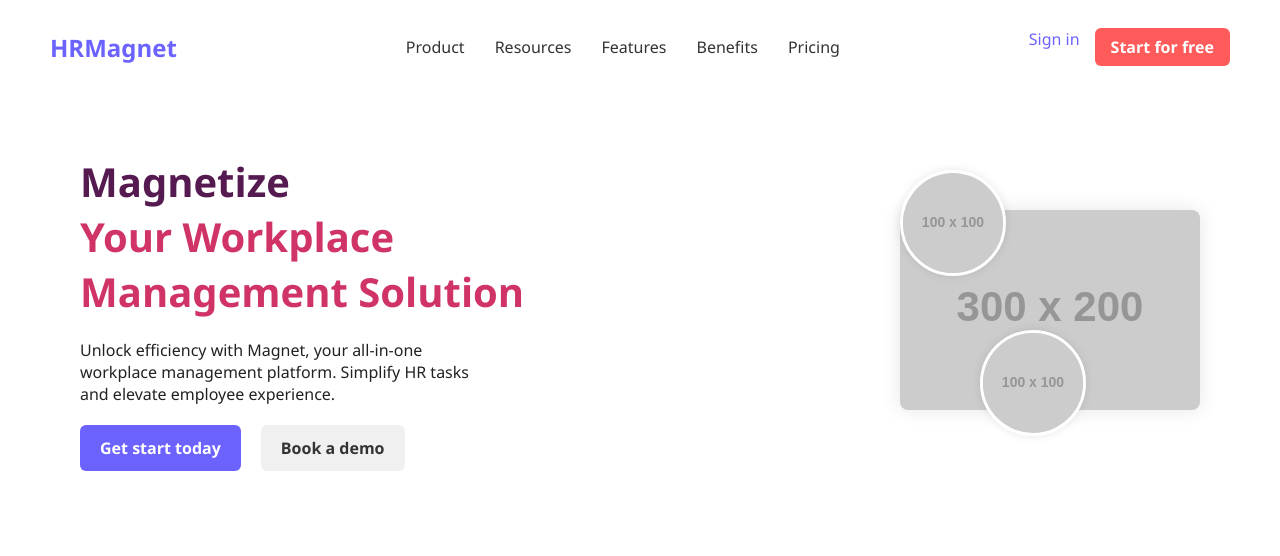
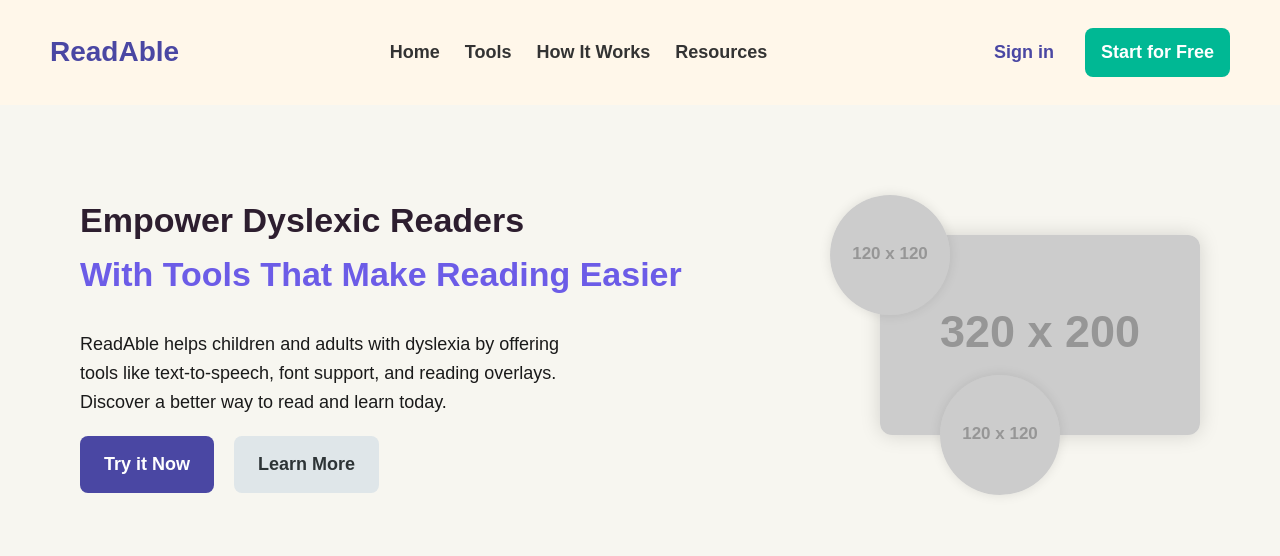
Before and after one commit to nu142/Dyslexia_Reading_Support, a plain HTML site: page index.html in a window 1280 px wide. Drawn offline with Linux system fonts and the light colour scheme; placeholder pictures from the web are drawn by us; a web font is replaced by a local one.

Commit message:
Dyslexia Reading Support

```diff
--- a/index.html
+++ b/index.html
@@ -3,41 +3,44 @@
 <head>
   <meta charset="UTF-8" />
   <meta name="viewport" content="width=device-width, initial-scale=1.0" />
-  <title>HRMagnet</title>
+  <title>ReadAble - Dyslexia Reading Support</title>
   <link rel="stylesheet" href="style.css" />
+  <link href="https://fonts.googleapis.com/css2?family=Open+Dyslexic&display=swap" rel="stylesheet" />
 </head>
 <body>
-  <header class="navbar">
-    <div class="logo">HRMagnet</div>
-    <nav>
+  <header class="navbar" role="banner">
+    <div class="logo">ReadAble</div>
+    <nav aria-label="Main navigation">
       <ul class="nav-links">
-        <li><a href="#">Product</a></li>
+        <li><a href="#">Home</a></li>
+        <li><a href="#">Tools</a></li>
+        <li><a href="#">How It Works</a></li>
         <li><a href="#">Resources</a></li>
-        <li><a href="#">Features</a></li>
-        <li><a href="#">Benefits</a></li>
-        <li><a href="#">Pricing</a></li>
       </ul>
     </nav>
     <div class="auth-buttons">
       <a href="#" class="sign-in">Sign in</a>
-      <a href="#" class="start-free">Start for free</a>
+      <a href="#" class="start-free">Start for Free</a>
     </div>
   </header>
 
-  <section class="hero">
-    <div class="hero-content">
-      <h1>Magnetize<br><span>Your Workplace<br>Management Solution</span></h1>
-      <p>Unlock efficiency with Magnet, your all-in-one workplace management platform. Simplify HR tasks and elevate employee experience.</p>
+  <main class="hero">
+    <section class="hero-content">
+      <h1>Empower Dyslexic Readers<br><span>With Tools That Make Reading Easier</span></h1>
+      <p>
+        ReadAble helps children and adults with dyslexia by offering tools like text-to-speech, font support, and reading overlays. Discover a better way to read and learn today.
+      </p>
       <div class="buttons">
-        <a href="#" class="btn-primary">Get start today</a>
-        <a href="#" class="btn-secondary">Book a demo</a>
+        <a href="#" class="btn-primary">Try it Now</a>
+        <a href="#" class="btn-secondary">Learn More</a>
       </div>
-    </div>
-    <div class="hero-visuals">
-      <img src="https://via.placeholder.com/100x100?text=User1" class="user-card top-card" alt="User1" />
-      <img src="https://via.placeholder.com/100x100?text=User2" class="user-card bottom-card" alt="User2" />
-      <img src="https://via.placeholder.com/300x200?text=Dashboard" class="dashboard" alt="Dashboard" />
-    </div>
-  </section>
+    </section>
+
+    <aside class="hero-visuals" aria-hidden="true">
+      <img src="https://via.placeholder.com/120x120?text=Voice+Tool" class="feature-icon top-icon" alt="Voice tool illustration" />
+      <img src="https://via.placeholder.com/120x120?text=Overlay" class="feature-icon bottom-icon" alt="Overlay tool illustration" />
+      <img src="https://via.placeholder.com/320x200?text=Reading+Dashboard" class="dashboard" alt="Reading dashboard preview" />
+    </aside>
+  </main>
 </body>
 </html>
--- a/style.css
+++ b/style.css
@@ -1,8 +1,10 @@
 body {
   margin: 0;
-  font-family: 'Segoe UI', sans-serif;
-  background-color: #fff;
-  color: #222;
+  font-family: 'Open Dyslexic', Arial, sans-serif;
+  background-color: #f7f6f0;
+  color: #1a1a1a;
+  font-size: 18px;
+  line-height: 1.6;
 }
 
 .navbar {
@@ -10,25 +12,26 @@ body {
   justify-content: space-between;
   align-items: center;
   padding: 20px 50px;
-  background-color: #fff;
+  background-color: #fff7ea;
 }
 
 .logo {
-  font-size: 24px;
+  font-size: 28px;
   font-weight: bold;
-  color: #6c63ff;
+  color: #4a47a3;
 }
 
 .nav-links {
   list-style: none;
   display: flex;
-  gap: 30px;
+  gap: 25px;
+  padding: 0;
 }
 
 .nav-links a {
   text-decoration: none;
   color: #333;
-  font-weight: 500;
+  font-weight: 600;
 }
 
 .auth-buttons {
@@ -36,18 +39,21 @@ body {
   gap: 15px;
 }
 
+.sign-in, .start-free {
+  text-decoration: none;
+  padding: 10px 16px;
+  font-weight: bold;
+  border-radius: 8px;
+}
+
 .sign-in {
-  color: #6c63ff;
-  text-decoration: none;
+  background-color: transparent;
+  color: #4a47a3;
 }
 
 .start-free {
-  background-color: #ff5b5b;
+  background-color: #00b894;
   color: white;
-  padding: 8px 16px;
-  text-decoration: none;
-  border-radius: 6px;
-  font-weight: bold;
 }
 
 .hero {
@@ -55,21 +61,22 @@ body {
   justify-content: space-between;
   padding: 60px 80px;
   align-items: center;
+  flex-wrap: wrap;
 }
 
 .hero-content h1 {
-  font-size: 40px;
-  color: #551a50;
-  margin: 0;
+  font-size: 34px;
+  color: #2d1e2f;
+  text-align: left;
 }
 
 .hero-content span {
-  color: #d03365;
+  color: #6c5ce7;
 }
 
 .hero-content p {
-  margin: 20px 0;
-  max-width: 400px;
+  max-width: 480px;
+  text-align: left;
 }
 
 .buttons {
@@ -80,48 +87,48 @@ body {
 
 .btn-primary, .btn-secondary {
   text-decoration: none;
-  padding: 12px 20px;
-  border-radius: 6px;
+  padding: 14px 24px;
+  border-radius: 8px;
   font-weight: bold;
+  display: inline-block;
 }
 
 .btn-primary {
-  background-color: #6c63ff;
+  background-color: #4a47a3;
   color: white;
 }
 
 .btn-secondary {
-  background-color: #f0f0f0;
-  color: #333;
+  background-color: #dfe6e9;
+  color: #2d3436;
 }
 
 .hero-visuals {
   position: relative;
+  margin-top: 20px;
 }
 
-.user-card {
+.feature-icon {
+  position: absolute;
+  width: 120px;
+  height: 120px;
   border-radius: 50%;
-  position: absolute;
-  width: 100px;
-  height: 100px;
-  object-fit: cover;
-  border: 3px solid #fff;
-  box-shadow: 0 0 10px rgba(0,0,0,0.1);
+  box-shadow: 0 0 12px rgba(0,0,0,0.1);
 }
 
-.top-card {
+.top-icon {
   top: -40px;
-  left: 80px;
+  left: 50px;
 }
 
-.bottom-card {
-  top: 120px;
+.bottom-icon {
+  top: 140px;
   left: 160px;
 }
 
 .dashboard {
-  width: 300px;
-  margin-left: 80px;
-  border-radius: 8px;
-  box-shadow: 0 0 20px rgba(0,0,0,0.1);
+  width: 320px;
+  margin-left: 100px;
+  border-radius: 12px;
+  box-shadow: 0 0 20px rgba(0,0,0,0.15);
 }
```
